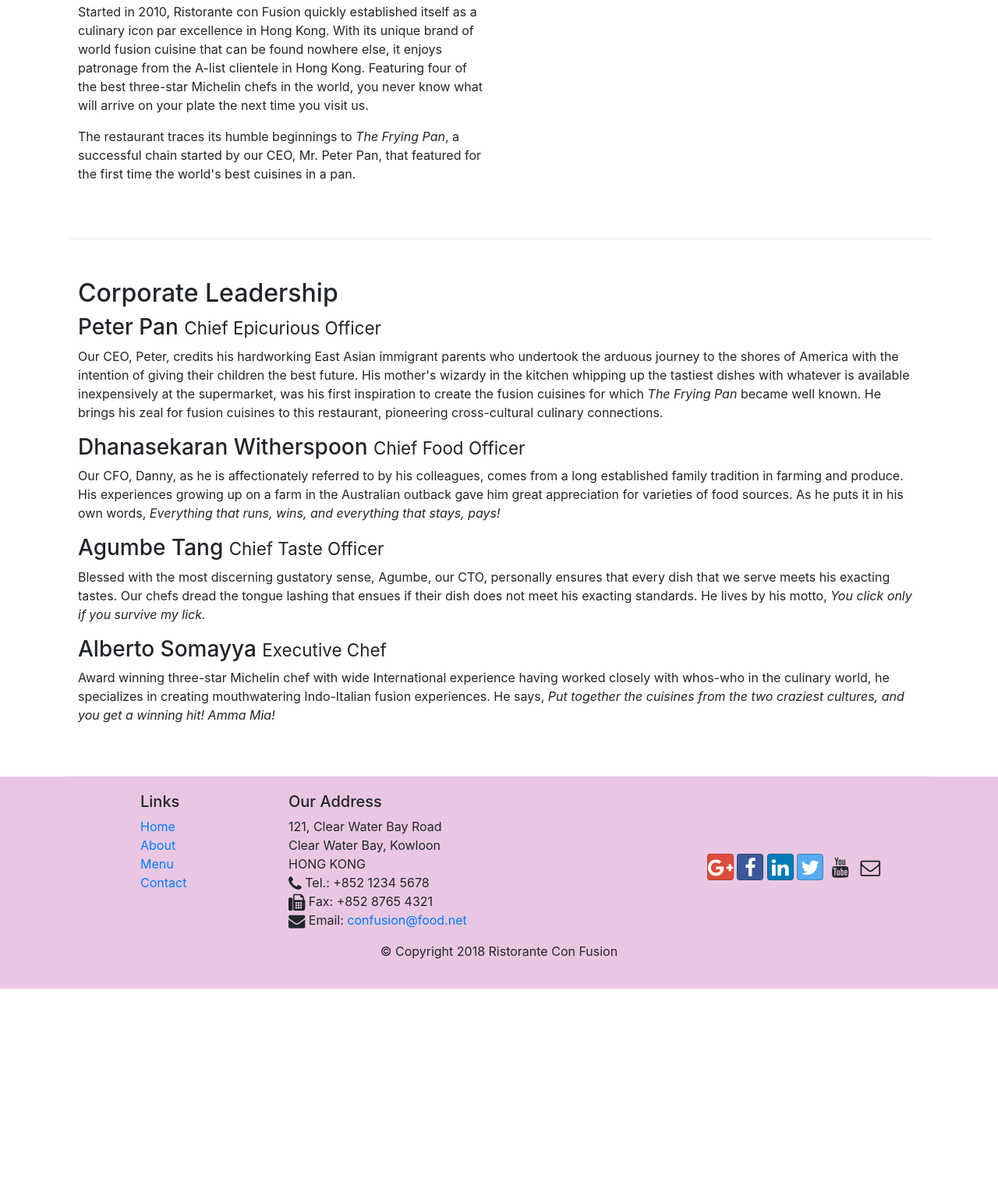
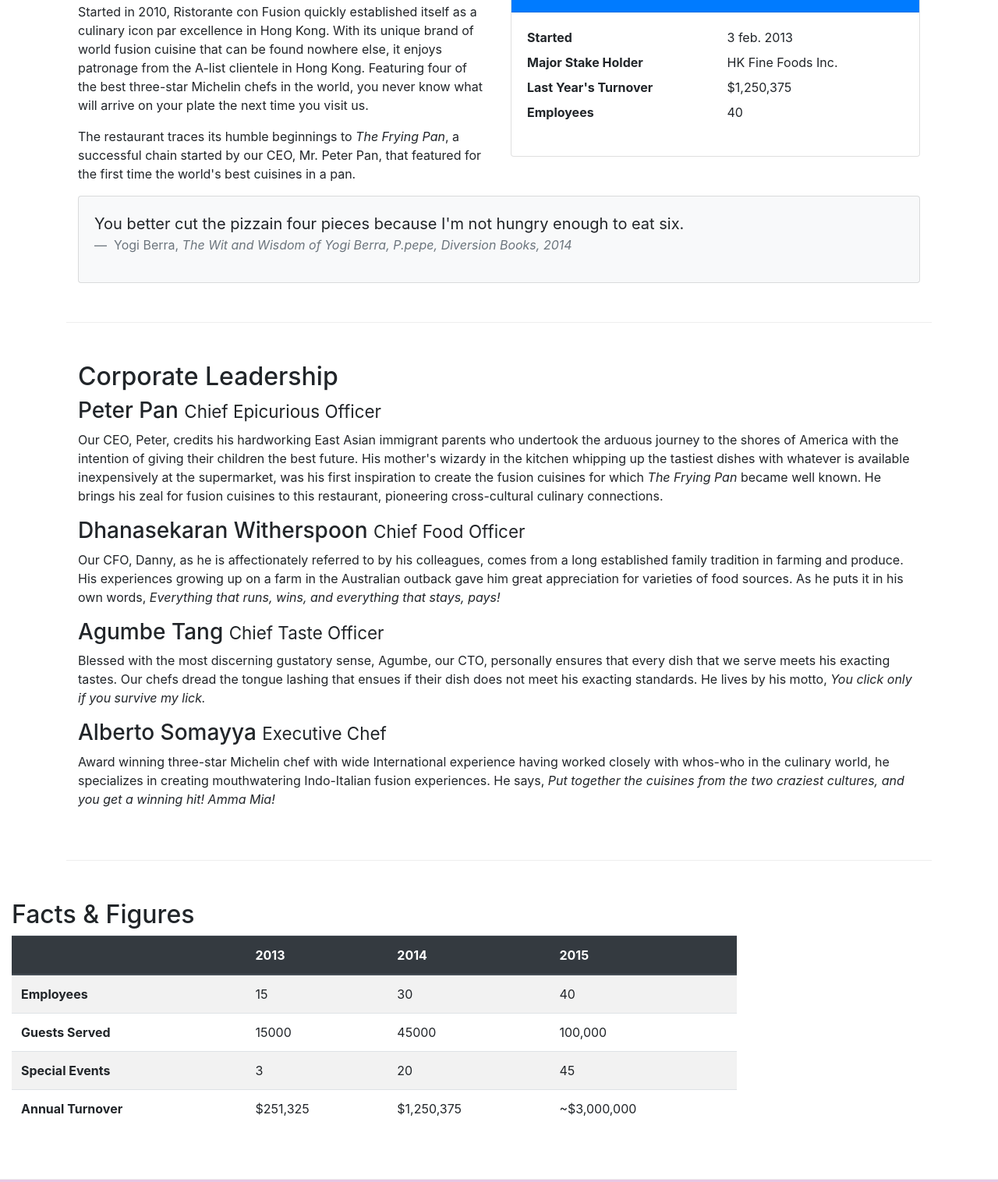
Before and after one commit to anushreejain98/fullStack_FoodWebsite, a website: page aboutus.html in a window 1280 px wide. Shown: the part 558-2074 px from the top of the page at 78% size. Before the commit the page ends 1826 px from the top, so only its background shows below. Drawn offline with nearby package versions, Linux system fonts and the light colour scheme.

Commit message:
added Tables and cards

```diff
--- a/aboutus.html
+++ b/aboutus.html
@@ -85,7 +85,39 @@
                     <em>The Frying Pan</em>, a successful chain started by our CEO, Mr. Peter Pan, that featured for the first time the world's best cuisines in a pan.
                 </p>
             </div>
-            <div></div>
+            <div class="col-sm">
+                <div class="card">
+                    <h3 class="card-header bg-primary text-white">Facts At a Glance</h3>
+                    <div class="card-body">
+                        <dl class="row">
+                            <dt class="col-6">Started</dt>
+                            <dd class="col-6">3 feb. 2013</dd>
+                            <dt class="col-6">Major Stake Holder</dt>
+                            <dd class="col-6">HK Fine Foods Inc.</dd>
+                            <dt class="col-6">Last Year's Turnover</dt>
+                            <dd class="col-6">$1,250,375</dd>
+                            <dt class="col-6">Employees</dt>
+                            <dd class="col-6">40</dd>
+                        </dl>
+                    </div>
+                </div>
+            </div>
+            <div class="col-12">
+                <div class="card card-body bg-light">
+                    <blockquote class="blockquote">
+                        <p class="mb-0">
+                            You better cut the pizzain four pieces because I'm not hungry enough to eat six.
+                        </p>
+                        <footer class="blockquote-footer">
+                            Yogi Berra,
+                            <cite title="Source Title">
+                  The Wit and Wisdom of Yogi Berra, P.pepe, Diversion Books,
+                  2014
+                </cite>
+                        </footer>
+                    </blockquote>
+                </div>
+            </div>
         </div>
 
         <div class="row row-content">
@@ -121,6 +153,51 @@
           </p>
         </div>
       </div>
+    </div>
+
+    <div class="row row-content">
+      <div class="col-12 col-sm-9">
+        <h2>Facts &amp; Figures</h2>
+        <div class="table-responsive">
+          <table class="table table-striped">
+            <thead class="thead-dark">
+              <tr>
+                <th>&nbsp;</th>
+                <th>2013</th>
+                <th>2014</th>
+                <th>2015</th>
+              </tr>
+            </thead>
+            <tbody>
+              <tr>
+                <th>Employees</th>
+                <td>15</td>
+                <td>30</td>
+                <td>40</td>
+              </tr>
+              <tr>
+                <th>Guests Served</th>
+                <td>15000</td>
+                <td>45000</td>
+                <td>100,000</td>
+              </tr>
+              <tr>
+                <th>Special Events</th>
+                <td>3</td>
+                <td>20</td>
+                <td>45</td>
+              </tr>
+              <tr>
+                <th>Annual Turnover</th>
+                <td>$251,325</td>
+                <td>$1,250,375</td>
+                <td>~$3,000,000</td>
+              </tr>
+            </tbody>
+          </table>
+        </div>
+      </div>
+      <div class="col-12 col-sm-3"></div>
     </div>
 
     <footer class="footer">
```
